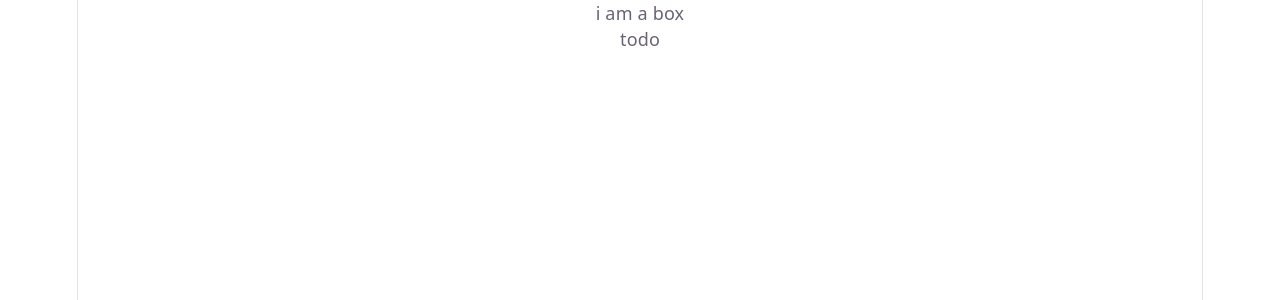
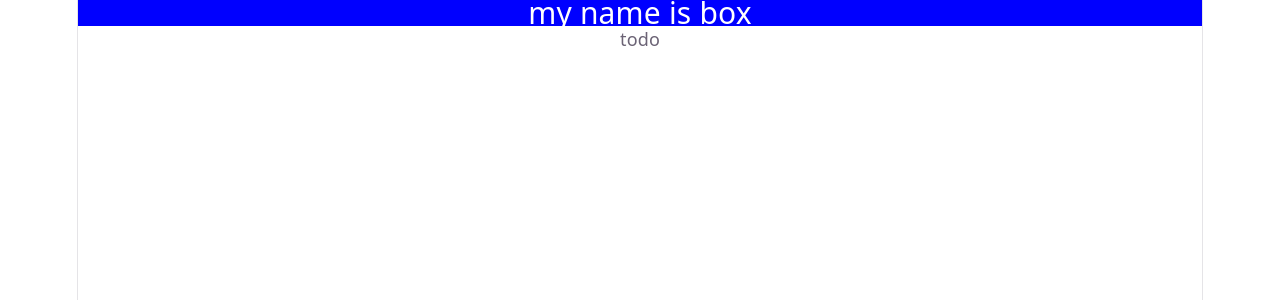
Before and after one commit to asfandyar-prog/react-ai-frontend, a React (Vite) app: page / in a window 1280 px wide. Shown: the top 300 px of the page. Built offline with nearby package versions, Linux system fonts and the light colour scheme.

Commit message:
updated the app.jsx

```diff
--- a/src/App.jsx
+++ b/src/App.jsx
@@ -1,16 +1,20 @@
 const Box = (props)=>{
-  console.log(props);
-  return <div>
-    i am a box
+  const {label , bgcolor , textcolor , large} = props;
+  return <div style={{backgroundColor:props.bgcolor, color:props.textcolor,
+    fontSize: props.large ? "30px" : "16px"
+   }}>
+    {label}
   </div>
 }
 
 
-
-
 const App = ()=>{
   return <div>
-    <Box  label="my name is box" bgcolor="blue" />
+    <Box  label="my name is box"
+     bgcolor="blue"
+     textcolor="white"
+     large={true}
+    />
     todo
   </div>;
 
```
